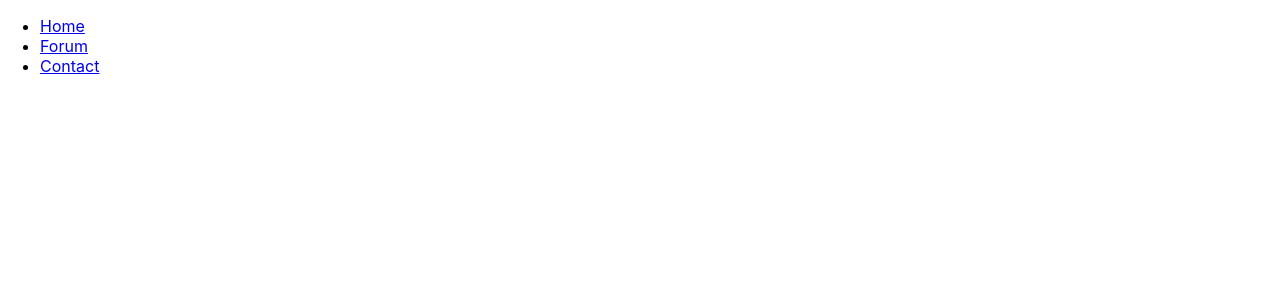
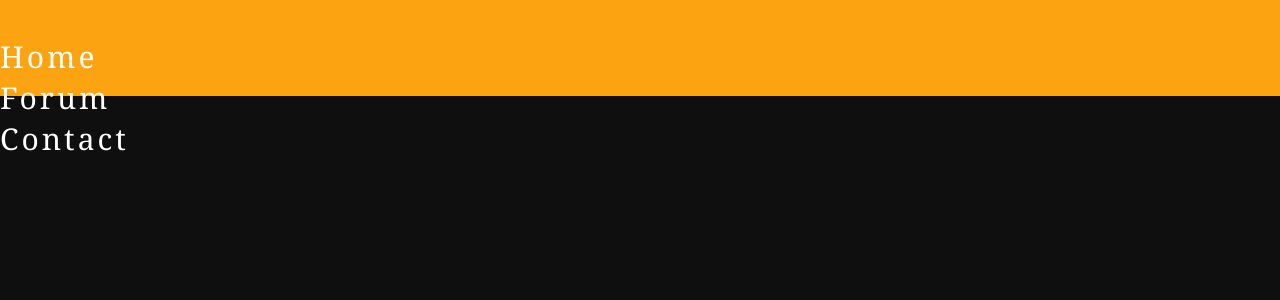
Before and after one commit to Haco11/Grupp4, a React (Create React App) app in the folder my-app/: page / in a window 1280 px wide. Shown: the top 300 px of the page. Built offline with nearby package versions, Linux system fonts and the light colour scheme.

Commit message:
Update
Denna kod är en uppdatering med all kod inklusive CSSn

```diff
--- a/my-app/src/App.css
+++ b/my-app/src/App.css
@@ -1,38 +1,124 @@
-.App {
+html,
+body {
+  height: fill;
+  margin: 0px;
+  background: rgba(0, 0, 0, 0.94);
+}
+/*
+.routeContainer {
+  padding: 0px;
+  font-family: Arial, Helvetica, sans-serif;
   text-align: center;
+  color: white;
 }
-
-.App-logo {
-  height: 40vmin;
-  pointer-events: none;
-}
-
-@media (prefers-reduced-motion: no-preference) {
-  .App-logo {
-    animation: App-logo-spin infinite 20s linear;
-  }
-}
-
-.App-header {
-  background-color: #282c34;
-  min-height: 100vh;
-  display: flex;
-  flex-direction: column;
-  align-items: center;
-  justify-content: center;
-  font-size: calc(10px + 2vmin);
+*/
+.HomeText {
+  padding: 0px;
+  font-family: Arial, Helvetica, sans-serif;
+  text-align: center;
   color: white;
 }
 
-.App-link {
-  color: #61dafb;
+.routeContainer nav {
+  height: 96px;
+  left: 0px;
+  top: 0px;
+  background: #fca311;
+  padding: 0px;
+  margin: 0px;
+  font-display: inline;
+}
+ul {
+  list-style-type: none;
+  font-size: 30px;
+  color: white;
+  letter-spacing: 3px;
+  display: inline;
+  /*
+  padding: 0px;
+  margin: 250px;
+  /* text-align: start; */
 }
 
-@keyframes App-logo-spin {
-  from {
-    transform: rotate(0deg);
-  }
-  to {
-    transform: rotate(360deg);
-  }
+.RouterLinks li {
+  position: relative;
+  display: inline;
+  float: left;
+  width: 150px;
+  top: 45px;
+  left: 180px;
 }
+
+a {
+  color: white;
+  display: inline;
+  font-family: Cambria, Cochin, Georgia, Times, "Times New Roman", serif;
+}
+
+.categories  {
+  position: absolute;
+  top: 195px;
+  right: 10px;
+  font-size: 45px;
+}
+
+a:link {
+  text-decoration-line: none;
+}
+
+.categories {
+  position: absolute;
+  left: 100px;
+}
+
+.container {
+  text-align: left;
+  list-style-type: none;
+  color: white;
+}
+
+.categoryBox {
+  position: relative;
+  width: 700px;
+  height: 50px;
+  left: 115px;
+  top: 45px;
+  background: #14213d;
+  border-radius: 67px;
+}
+
+.container h1 {
+  position: absolute;
+  left: 45px;
+  top: -15px;
+}
+
+.RouterLinks h1 {
+  color: white;
+}
+.routeContainer img {
+  position: absolute;
+  width: 100px;
+  height: 62px;
+  left: 20px;
+  top: 22px;
+}
+
+/* display none i container threads här under ska tas bort för att visa namnet på trådarna*/
+.container .threads {
+ display: none;
+}
+
+.ContactInfo {
+  color: white;
+}
+
+.Navbar {
+  position: absolute;
+  width: 1440px;
+  height: 96px;
+  left: 0px;
+  top: 0px;
+
+  background: #fca311;
+}
```
Also changed, not shown: 2 other files (tests, documents, lock files or other folders).
